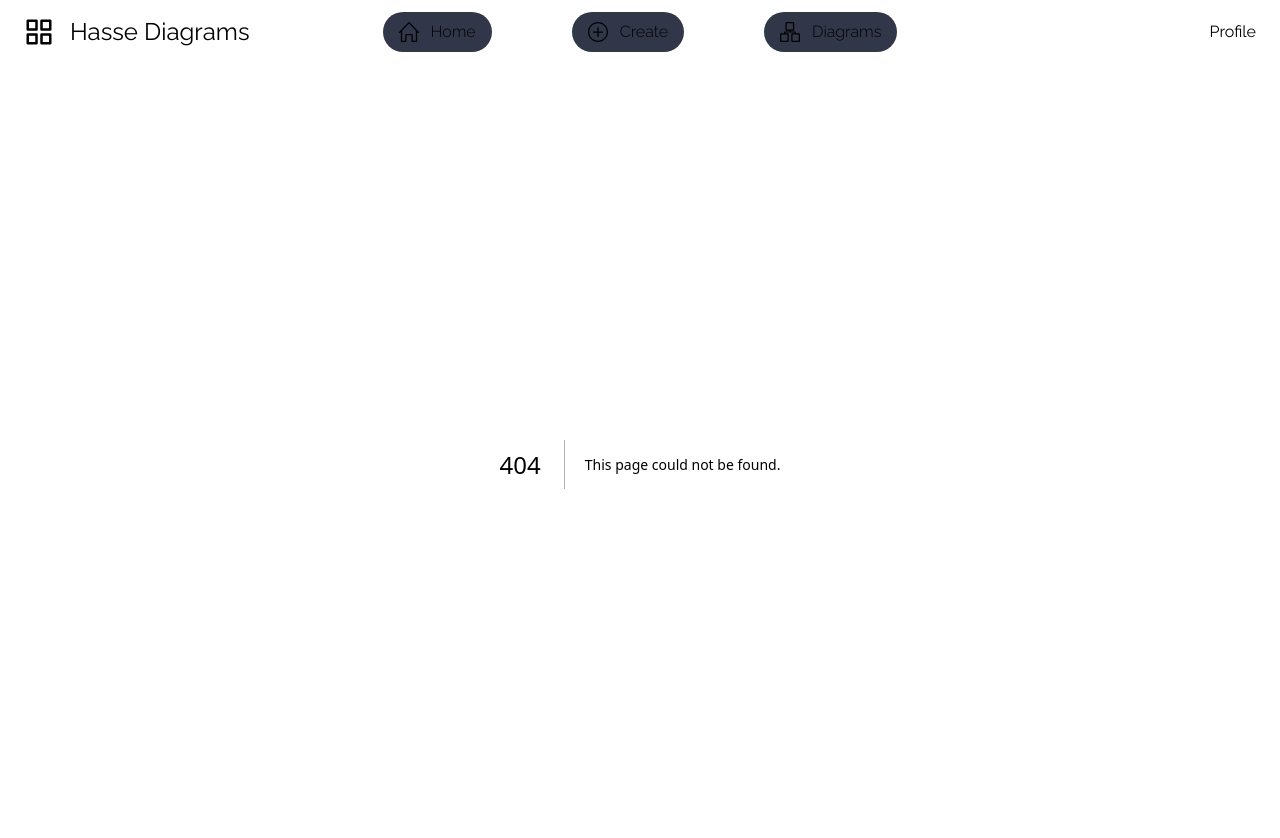
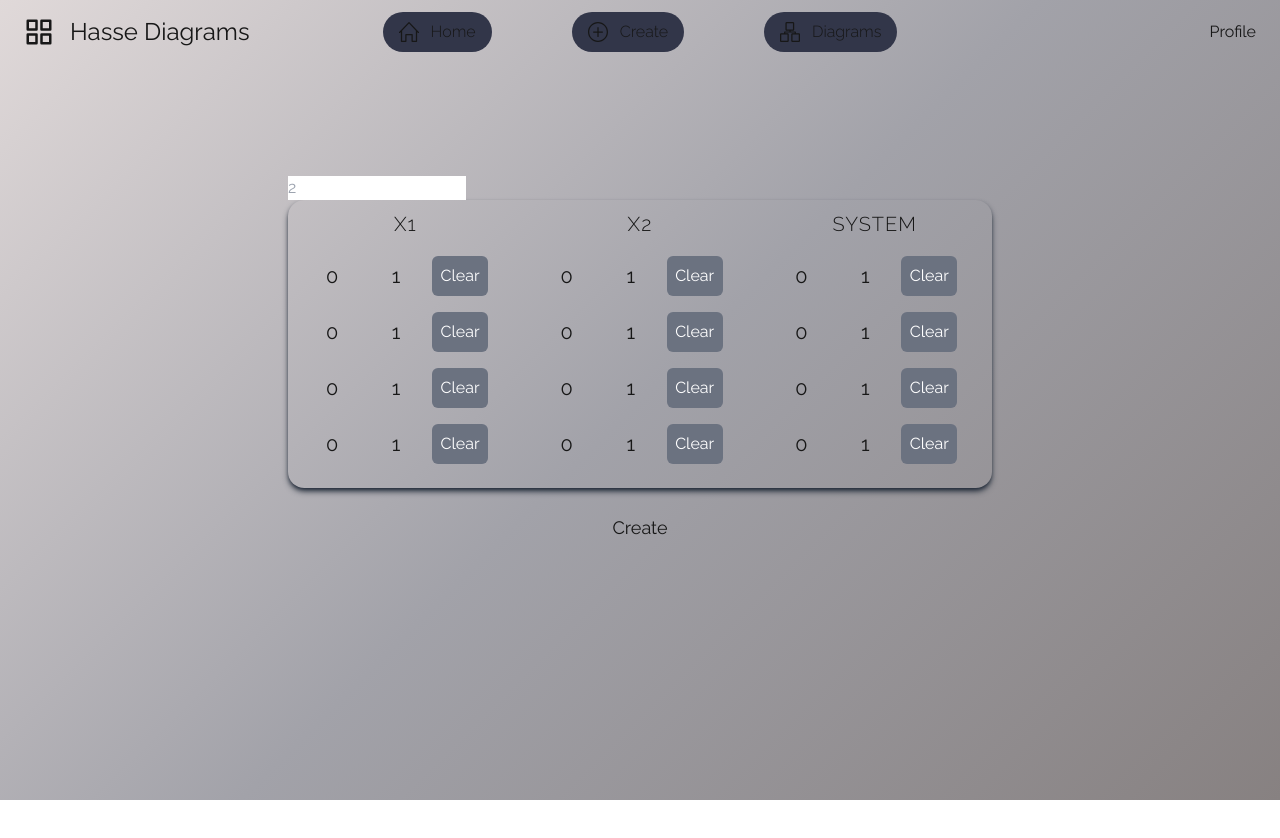
Before and after one commit to rejzoo/WebApp-Hasse-Diagrams, a Next.js app in the folder hassediagrams-fe/: page /create in a window 1280 px wide. Before the commit this address had no page. Shown: the top 838 px of the page. After the commit the page ends 800 px from the top, so only its background shows below. Built offline with nearby package versions, Linux system fonts and the light colour scheme.

Commit message:
Added input table input

```diff
--- /dev/null
+++ b/hassediagrams-fe/app/create/page.tsx
@@ -0,0 +1,19 @@
+'use client'
+
+import InputTable from '@/components/UI/InputTable'
+import { useState } from 'react';
+
+export default function CreatePage() {
+    const[numberOfElements, setNumberOfElements] = useState<number>(2);
+
+    return (
+        <div>
+            <input
+                type="number"
+                placeholder={`${numberOfElements}`}
+                onChange={(e) => setNumberOfElements(Number(e.target.value))}
+            />
+            <InputTable numberOfElements={numberOfElements}/>
+        </div>
+    );
+}
--- a/hassediagrams-fe/app/layout.tsx
+++ b/hassediagrams-fe/app/layout.tsx
@@ -24,7 +24,7 @@ export default function RootLayout({
       <body className={`${raleway.variable} ${raleway.className} antialiased`}>
         <Header />
 
-        <div className="px-72">
+        <div className="px-72 pt-28">
           { children }
         </div>
 
--- /dev/null
+++ b/hassediagrams-fe/components/UI/InputTable.tsx
@@ -0,0 +1,133 @@
+'use client'
+
+import React, { useEffect, useState, WheelEvent } from 'react';
+
+interface RowData {
+  elements: (number | null)[];
+  system: number | null;
+}
+
+interface TableProps {
+    numberOfElements: number
+}
+
+export default function InputTable({ numberOfElements }: TableProps) {
+  const calculateRows = (numElements: number): RowData[] =>
+    Array.from({ length: 2 ** numElements }, () => ({
+      elements: Array.from({ length: numElements }, () => null),
+      system: null,
+    }));
+
+  const [rows, setRows] = useState<RowData[]>(calculateRows(numberOfElements));
+
+  useEffect(() => {
+    setRows(calculateRows(numberOfElements));
+  }, [numberOfElements]);
+
+  const handleElementClick = (rowIndex: number, colIndex: number, value: number | null) => {
+    const newRows = [...rows];
+    newRows[rowIndex].elements[colIndex] = value;
+    setRows(newRows);
+  };
+
+  const handleSystemClick = (rowIndex: number, value: number | null) => {
+    const newRows = [...rows];
+    newRows[rowIndex].system = value;
+    setRows(newRows);
+  };
+
+  const headers = Array.from({ length: numberOfElements }, (_, i) => `X${i + 1}`);
+
+  const ToggleCell = ({
+    currentValue,
+    onSelect,
+  }: {
+    currentValue: number | null;
+    onSelect: (value: number | null) => void;
+  }) => (
+    <div className="flex items-center space-x-2">
+      <button
+        onClick={() => onSelect(0)}
+        className={`w-14 h-10 flex items-center justify-center rounded-md transition-colors text-xl
+          ${
+            currentValue === 0
+              ? 'bg-gray-500 text-white'
+              : 'bg-[var(--itemsbackground)]/20 text-[var(--foreground)] hover:bg-red-500'
+          }`}
+      >0</button>
+
+      <button
+        onClick={() => onSelect(1)}
+        className={`w-14 h-10 flex items-center justify-center rounded-md transition-colors text-xl
+          ${
+            currentValue === 1
+              ? 'bg-gray-500 text-white'
+              : 'bg-[var(--itemsbackground)]/20 text-[var(--foreground)] hover:bg-red-500'
+          }`}
+      >1</button>
+
+      <button
+        onClick={() => onSelect(null)}
+        className={`w-14 h-10 flex items-center justify-center rounded-md transition-colors text-medium
+          ${
+            currentValue === null
+              ? 'bg-gray-500 text-white'
+              : 'bg-[var(--itemsbackground)]/20 text-[var(--foreground)] hover:bg-red-500'
+          }`}
+      >Clear</button>
+    </div>
+  );
+
+  const createFunction = () => {
+    console.log(rows);
+  }
+
+  return (
+    <><div className="custom-scrollbar overflow-x-auto max-h-[70vh] bg-[var(--itemsbackground)]/15 rounded-2xl shadow-md shadow-gray-800 pb-4">
+      <table className="min-w-full border-collapse">
+        <thead className="sticky top-0 z-20 bg-[var(--itemsbackground)]">
+          <tr>
+            {headers.map((header, index) => (
+              <th
+                key={index}
+                className="h-12 px-4 text-center text-xl font-light uppercase tracking-wider whitespace-nowrap"
+              >
+                {header}
+              </th>
+            ))}
+            <th className="h-12 px-4 text-center text-xl font-light uppercase tracking-wider whitespace-nowrap">
+              System
+            </th>
+          </tr>
+        </thead>
+        <tbody>
+          {rows.map((row, rowIndex) => (
+            <tr
+              key={rowIndex}
+              className="hover:bg-[var(--itemsbackground)]/10 transition-colors"
+            >
+              {row.elements.map((value, colIndex) => (
+                <td key={colIndex} className="px-4 py-2 text-center">
+                  <ToggleCell
+                    currentValue={value}
+                    onSelect={(val) => handleElementClick(rowIndex, colIndex, val)} />
+                </td>
+              ))}
+              <td className="px-4 py-2 text-center">
+                <ToggleCell
+                  currentValue={row.system}
+                  onSelect={(val) => handleSystemClick(rowIndex, val)} />
+              </td>
+            </tr>
+          ))}
+        </tbody>
+      </table>
+
+      </div><div className="flex items-center justify-center rounded-md transition-colors text-lg pt-5">
+        <button className="w-20 h-10 bg-[var(--itemsbackground)] rounded-md" onClick={createFunction}>
+          Create
+        </button>
+      </div>
+    </>
+  );
+}
--- a/hassediagrams-fe/styles/globals.css
+++ b/hassediagrams-fe/styles/globals.css
@@ -14,8 +14,9 @@
 
 @media (prefers-color-scheme: dark) {
   :root {
-    --background: linear-gradient(135deg, #1f1a2d, #0a0a0a);
+    --background: linear-gradient(135deg, #2d204b, #0a0a0a);
     --foreground: #ededed;
+    --itemsbackground: #323649;
   }
 }
 
@@ -26,3 +27,27 @@ body {
   margin: 0;
   min-height: 100vh;
 }
+
+.custom-scrollbar::-webkit-scrollbar {
+  width: 14px;
+  height: 14px;
+}
+
+.custom-scrollbar::-webkit-scrollbar-track {
+  background: rgba(255, 255, 255, 0.05);
+  border-radius: 6px;
+}
+
+.custom-scrollbar::-webkit-scrollbar-thumb {
+  background: var(--itemsbackground);
+  border-radius: 4px;
+}
+
+.custom-scrollbar::-webkit-scrollbar-thumb:hover {
+  background: rgba(255, 255, 255, 0.2);
+}
+
+.custom-scrollbar::-webkit-scrollbar-corner {
+  background: rgba(255, 255, 255, 0.05);
+  border-radius: 6px;
+}
```
